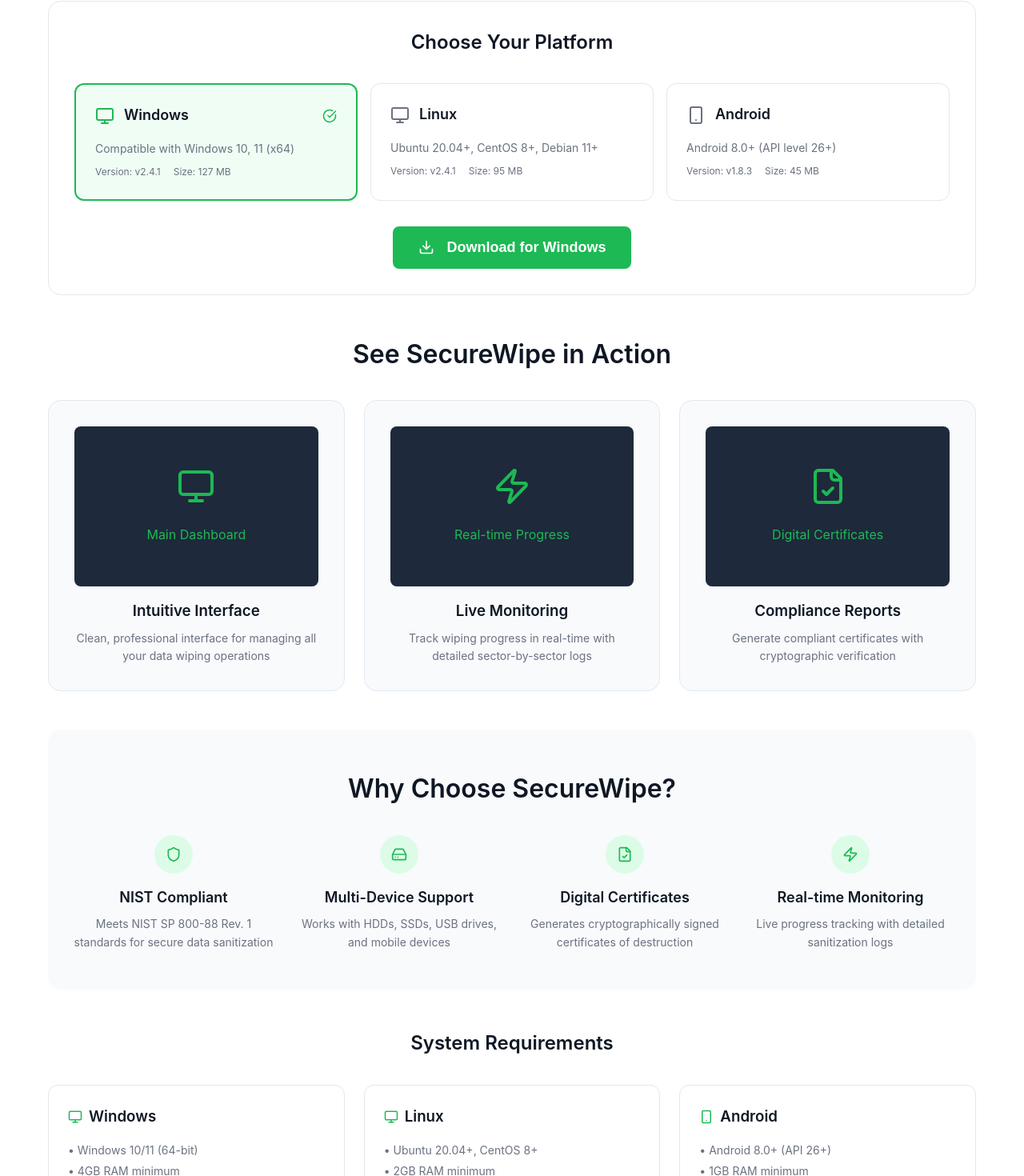
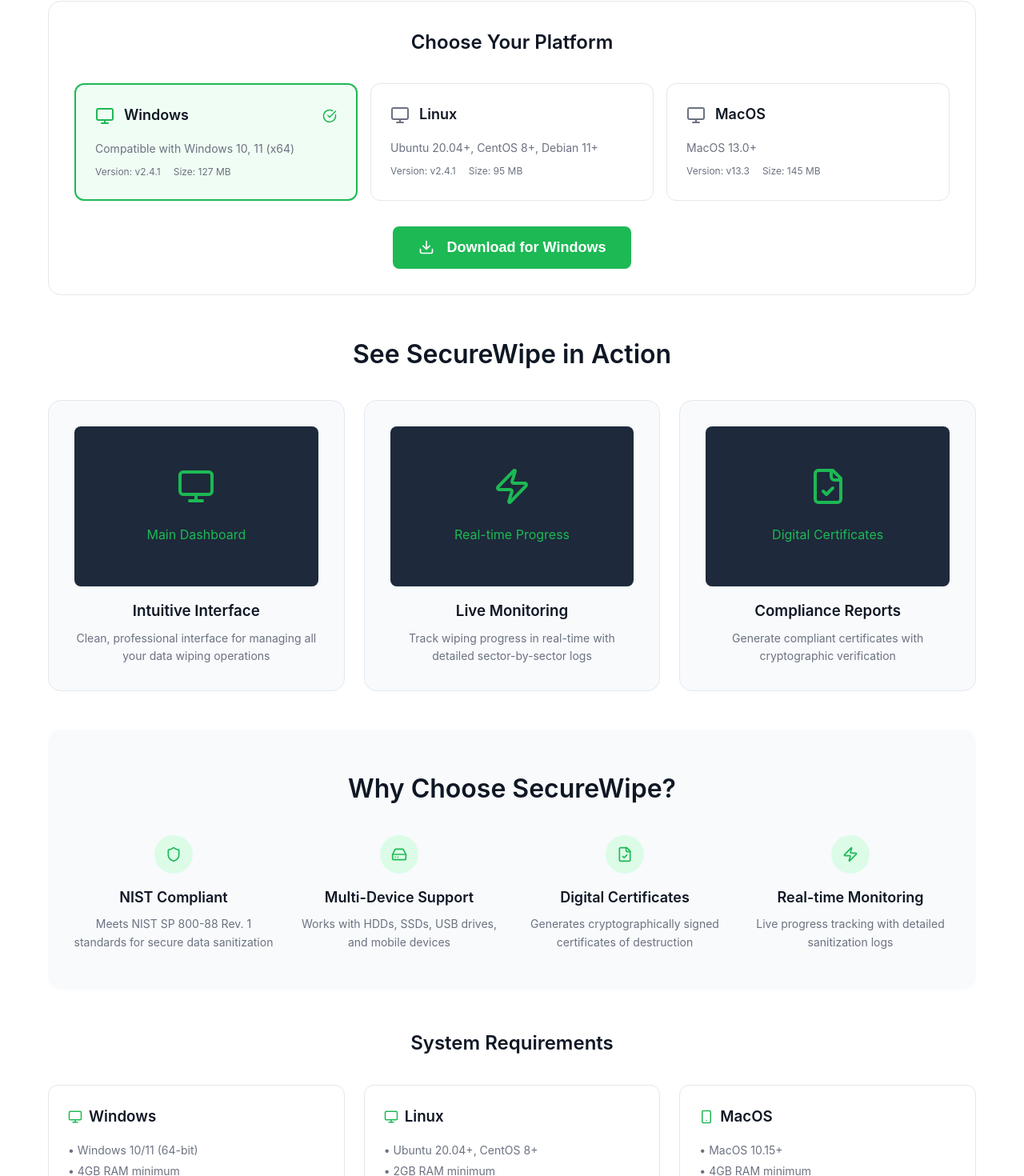
Before and after one commit to aradhyacp/Secure-wipe, a React (Vite) app in the folder FE/: page /download in a window 1280 px wide. Shown: the part 281-1751 px from the top of the page at 80% size. Built offline with nearby package versions, Linux system fonts and the light colour scheme.

Commit message:
download changes

```diff
--- a/FE/src/pages/Download.jsx
+++ b/FE/src/pages/Download.jsx
@@ -24,12 +24,12 @@
       downloadUrl: '#'
     },
     {
-      id: 'android',
-      name: 'Android',
-      icon: Smartphone,
-      version: 'v1.8.3',
-      size: '45 MB',
-      description: 'Android 8.0+ (API level 26+)',
+      id: 'MacOS',
+      name: 'MacOS',
+      icon: Monitor,
+      version: 'v13.3',
+      size: '145 MB',
+      description: 'MacOS 13.0+ ',
       downloadUrl: '#'
     }
   ]
@@ -234,12 +234,12 @@
             <div style={{ background: 'white', border: '1px solid #E5E7EB', borderRadius: '0.75rem', padding: '1.5rem' }}>
               <h3 style={{ fontWeight: '600', marginBottom: '1rem', display: 'flex', alignItems: 'center' }}>
                 <Smartphone size={18} style={{ marginRight: '0.5rem', color: '#1DB954' }} />
-                Android
+                MacOS
               </h3>
               <ul style={{ listStyle: 'none', padding: 0, margin: 0, color: '#6B7280', fontSize: '0.875rem' }}>
-                <li style={{ marginBottom: '0.25rem' }}>• Android 8.0+ (API 26+)</li>
-                <li style={{ marginBottom: '0.25rem' }}>• 1GB RAM minimum</li>
-                <li style={{ marginBottom: '0.25rem' }}>• 100MB free storage</li>
+                <li style={{ marginBottom: '0.25rem' }}>• MacOS 10.15+</li>
+                <li style={{ marginBottom: '0.25rem' }}>• 4GB RAM minimum</li>
+                <li style={{ marginBottom: '0.25rem' }}>• 500MB free storage</li>
                 <li style={{ marginBottom: '0.25rem' }}>• Root access required</li>
               </ul>
             </div>
```
